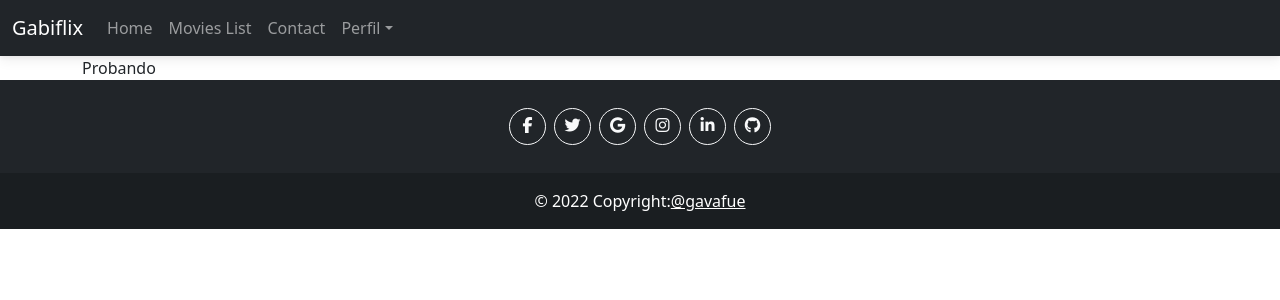
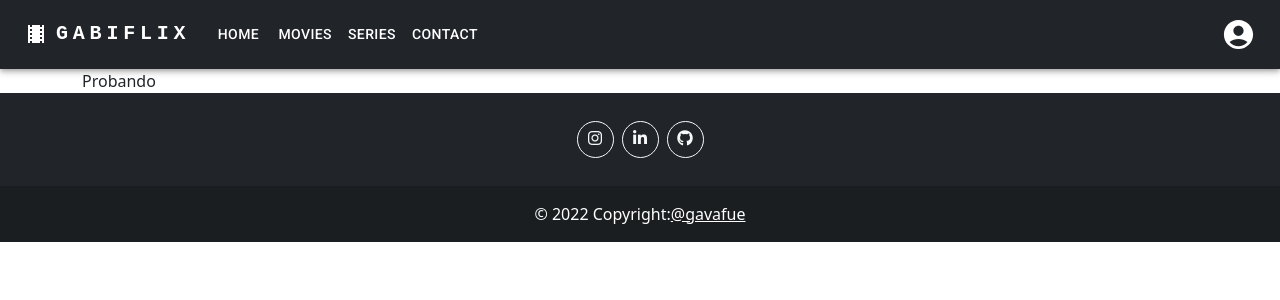
Before and after one commit to gavafue/movie-repository, a React (Create React App) app: page /home in a window 1280 px wide. Shown: the top 300 px of the page. Built offline with nearby package versions, Linux system fonts and the light colour scheme; no server answers; sample sign-in values are in the browser's storage.

Commit message:
Changed the navbar and linked the footer icons

```diff
--- a/package.json
+++ b/package.json
@@ -3,11 +3,16 @@
   "version": "0.1.0",
   "private": true,
   "dependencies": {
+    "@emotion/react": "^11.10.5",
+    "@emotion/styled": "^11.10.5",
     "@fortawesome/fontawesome-free": "^6.2.1",
     "@fortawesome/fontawesome-svg-core": "^6.2.1",
     "@fortawesome/free-regular-svg-icons": "^6.2.1",
     "@fortawesome/free-solid-svg-icons": "^6.2.1",
     "@fortawesome/react-fontawesome": "^0.2.0",
+    "@mui/icons-material": "^5.10.16",
+    "@mui/material": "^5.10.17",
+    "@mui/styled-engine-sc": "^5.10.16",
     "@testing-library/jest-dom": "^5.16.5",
     "@testing-library/react": "^13.4.0",
     "@testing-library/user-event": "^13.5.0",
@@ -22,6 +27,7 @@
     "react-router-dom": "^6.4.4",
     "react-scripts": "^5.0.1",
     "redux": "^4.2.0",
+    "styled-components": "^5.3.6",
     "sweetalert2": "^11.4.8",
     "sweetalert2-react-content": "^5.0.7",
     "web-vitals": "^2.1.4",
--- a/src/App.js
+++ b/src/App.js
@@ -17,7 +17,8 @@ function App() {
         <Route path="/" exact element={<Login />} />
         <Route path="/home" element={<PrivateRoute>Probando</PrivateRoute>} />
         <Route
-          path="/list"
+          path="/movies"
+          exact
           element={
             <PrivateRoute>
               <RoutesList />
@@ -25,7 +26,7 @@ function App() {
           }
         />
         <Route
-          path="/details"
+          path="movies/details"
           element={
             <PrivateRoute>
               <MovieDetails />
--- a/src/Components/Footer.js
+++ b/src/Components/Footer.js
@@ -1,6 +1,5 @@
 import React from "react";
 import { MDBFooter, MDBContainer, MDBIcon, MDBBtn } from "mdb-react-ui-kit";
-
 
 const Footer = () => {
   return (
@@ -14,38 +13,9 @@ const Footer = () => {
             className="m-1"
             href="#!"
             role="button"
-          >
-            <MDBIcon fab icon="facebook-f" />
-          </MDBBtn>
-
-          <MDBBtn
-            outline
-            color="light"
-            floating
-            className="m-1"
-            href="#!"
-            role="button"
-          >
-            <MDBIcon fab icon="twitter" />
-          </MDBBtn>
-
-          <MDBBtn
-            outline
-            color="light"
-            floating
-            className="m-1"
-            href="#!"
-            role="button"
-          >
-            <MDBIcon fab icon="google" />
-          </MDBBtn>
-          <MDBBtn
-            outline
-            color="light"
-            floating
-            className="m-1"
-            href="#!"
-            role="button"
+            onClick={() =>
+              (window.location.href = "https://www.instagram.com/gavafue/")
+            }
           >
             <MDBIcon fab icon="instagram" />
           </MDBBtn>
@@ -57,6 +27,9 @@ const Footer = () => {
             className="m-1"
             href="#!"
             role="button"
+            onClick={() =>
+              (window.location.href = "https://www.linkedin.com/in/gavafue/")
+            }
           >
             <MDBIcon fab icon="linkedin-in" />
           </MDBBtn>
@@ -68,6 +41,7 @@ const Footer = () => {
             className="m-1"
             href="#!"
             role="button"
+            onClick={() => (window.location = "https://github.com/gavafue")}
           >
             <MDBIcon fab icon="github" />
           </MDBBtn>
--- a/src/Components/Header.js
+++ /dev/null
@@ -1,46 +0,0 @@
-import { Link } from "react-router-dom";
-import Container from "react-bootstrap/Container";
-import Nav from "react-bootstrap/Nav";
-import Navbar from "react-bootstrap/Navbar";
-import NavDropdown from "react-bootstrap/NavDropdown";
-import { signOut } from "firebase/auth";
-import { auth } from "../firebase";
-import React from "react";
-const Header = ({ user }) => {
-  return (
-    <Navbar bg="dark" variant="dark" expand="lg">
-      <Container fluid>
-        <Navbar.Brand>Gabiflix</Navbar.Brand>
-        <Navbar.Toggle aria-controls="basic-navbar-nav" />
-        <Navbar.Collapse id="basic-navbar-nav">
-          <Nav className="me-auto">
-            <Link to="/" className="nav-link">
-              Home
-            </Link>
-            <Link to="/list" className="nav-link">
-              Movies List
-            </Link>
-            <Link to="/contact" className="nav-link">
-              Contact
-            </Link>
-            <NavDropdown
-              title="Perfil"
-              id="basic-nav-dropdown"
-              className="justify-content-end"
-            >
-              <NavDropdown.Item>Signed in as: {user.email}</NavDropdown.Item>
-              <NavDropdown.Divider />
-              <NavDropdown.Item>Editar Perfil</NavDropdown.Item>
-              <NavDropdown.Divider />
-              <NavDropdown.Item onClick={() => signOut(auth)}>
-                Log out
-              </NavDropdown.Item>
-            </NavDropdown>
-          </Nav>
-        </Navbar.Collapse>
-      </Container>
-    </Navbar>
-  );
-};
-
-export default Header;
--- a/src/Components/Layout.js
+++ b/src/Components/Layout.js
@@ -1,12 +1,12 @@
-import Header from "./Header";
+import Navbar from "./Navbar";
 import Footer from "./Footer";
 import { Container } from "react-bootstrap";
 
 const Layout = ({ children, user }) => {
   return (
     <>
-      <Header user={user} />
-      <Container>{children}</Container>
+      <Navbar user={user} />
+      <Container style={{ overflow: "auto" }}>{children}</Container>
       <Footer />
     </>
   );
--- a/src/Components/Login.js
+++ b/src/Components/Login.js
@@ -39,7 +39,7 @@ const Login = () => {
         password
       );
       localStorage.setItem("userLogged", JSON.stringify(userLogged.user));
-      navigate("/list");
+      navigate("/home");
       MySwal.fire({
         icon: "success",
         title: "Done!",
--- a/src/Components/MoviesList.js
+++ b/src/Components/MoviesList.js
@@ -45,7 +45,7 @@ const Routes = () => {
                 <Card.Text>{oneMovie.overview.substring(0, 110)}...</Card.Text>
                 <Link
                   className="text-center"
-                  to={`/details?movieID=${oneMovie.id}`}
+                  to={`/movies/details?movieID=${oneMovie.id}`}
                 >
                   <Button className="text-center" variant="secondary">
                     View details
--- /dev/null
+++ b/src/Components/Navbar.js
@@ -0,0 +1,224 @@
+import * as React from "react";
+import AppBar from "@mui/material/AppBar";
+import Box from "@mui/material/Box";
+import Toolbar from "@mui/material/Toolbar";
+import IconButton from "@mui/material/IconButton";
+import Typography from "@mui/material/Typography";
+import Menu from "@mui/material/Menu";
+import MenuIcon from "@mui/icons-material/Menu";
+import Container from "@mui/material/Container";
+
+import Button from "@mui/material/Button";
+import Tooltip from "@mui/material/Tooltip";
+import MenuItem from "@mui/material/MenuItem";
+import LocalMoviesIcon from "@mui/icons-material/LocalMovies";
+import AccountCircleRoundedIcon from "@mui/icons-material/AccountCircleRounded";
+import { useNavigate } from "react-router-dom";
+import { auth } from "../firebase";
+import { signOut } from "firebase/auth";
+
+const Navbar = ({ user }) => {
+  const navigate = useNavigate();
+  const [anchorElNav, setAnchorElNav] = React.useState(null);
+  const [anchorElUser, setAnchorElUser] = React.useState(null);
+
+  const handleOpenNavMenu = (event) => {
+    setAnchorElNav(event.currentTarget);
+  };
+  const handleOpenUserMenu = (event) => {
+    setAnchorElUser(event.currentTarget);
+  };
+
+  const handleCloseNavMenu = () => {
+    setAnchorElNav(null);
+  };
+
+  const handleCloseUserMenu = () => {
+    setAnchorElUser(null);
+  };
+
+  return (
+    <AppBar position="static" sx={{ backgroundColor: "#212529" }}>
+      <Container maxWidth="xl">
+        <Toolbar disableGutters>
+          <LocalMoviesIcon
+            sx={{ display: { xs: "none", md: "flex" }, mr: 1 }}
+          />
+          <Typography
+            variant="h6"
+            noWrap
+            component="a"
+            href="/"
+            sx={{
+              mr: 2,
+              display: { xs: "none", md: "flex" },
+              fontFamily: "monospace",
+              fontWeight: 700,
+              letterSpacing: ".3rem",
+              color: "inherit",
+              textDecoration: "none",
+            }}
+          >
+            GABIFLIX
+          </Typography>
+
+          <Box sx={{ flexGrow: 1, display: { xs: "flex", md: "none" } }}>
+            <IconButton
+              size="large"
+              aria-label="account of current user"
+              aria-controls="menu-appbar"
+              aria-haspopup="true"
+              onClick={handleOpenNavMenu}
+              color="inherit"
+            >
+              <MenuIcon />
+            </IconButton>
+            <Menu
+              id="menu-appbar"
+              anchorEl={anchorElNav}
+              anchorOrigin={{
+                vertical: "bottom",
+                horizontal: "left",
+              }}
+              keepMounted
+              transformOrigin={{
+                vertical: "top",
+                horizontal: "left",
+              }}
+              open={Boolean(anchorElNav)}
+              onClose={handleCloseNavMenu}
+              sx={{
+                display: { xs: "block", md: "none" },
+              }}
+            >
+              <MenuItem
+                sx={{ textDecoration: "none" }}
+                onClick={() => navigate("/home")}
+              >
+                <Typography textAlign="center">HOME</Typography>
+              </MenuItem>
+
+              <MenuItem
+                sx={{ textDecoration: "none" }}
+                onClick={() => navigate("/movies")}
+              >
+                <Typography textAlign="center">MOVIES</Typography>
+              </MenuItem>
+
+              <MenuItem
+                sx={{ textDecoration: "none" }}
+                onClick={() => navigate("/series")}
+              >
+                <Typography textAlign="center">SERIES</Typography>
+              </MenuItem>
+
+              <MenuItem
+                sx={{ textDecoration: "none" }}
+                onClick={() => navigate("/contact")}
+              >
+                <Typography textAlign="center">CONTACT</Typography>
+              </MenuItem>
+            </Menu>
+          </Box>
+          <LocalMoviesIcon
+            sx={{ display: { xs: "flex", md: "none" }, mr: 1 }}
+          />
+          <Typography
+            variant="h5"
+            noWrap
+            component="a"
+            href=""
+            sx={{
+              mr: 2,
+              display: { xs: "flex", md: "none" },
+              flexGrow: 1,
+              fontFamily: "monospace",
+              fontWeight: 700,
+              letterSpacing: ".3rem",
+              color: "inherit",
+              textDecoration: "none",
+            }}
+          >
+            GABIFLIX
+          </Typography>
+          <Box sx={{ flexGrow: 1, display: { xs: "none", md: "flex" } }}>
+            <Button
+              sx={{
+                my: 2,
+                color: "white",
+                display: "block",
+              }}
+              onClick={() => navigate("/home")}
+            >
+              HOME
+            </Button>
+
+            <Button
+              sx={{ my: 2, color: "white", display: "block" }}
+              onClick={() => navigate("/movies")}
+            >
+              MOVIES
+            </Button>
+
+            <Button
+              sx={{ my: 2, color: "white", display: "block" }}
+              onClick={() => navigate("/series")}
+            >
+              SERIES
+            </Button>
+
+            <Button
+              sx={{ my: 2, color: "white", display: "block" }}
+              onClick={() => navigate("/contact")}
+            >
+              CONTACT
+            </Button>
+          </Box>
+
+          <Box sx={{ flexGrow: 0 }}>
+            <Tooltip title={`Open settings for ${user.email}`}>
+              <IconButton onClick={handleOpenUserMenu} sx={{ p: 0 }}>
+                <AccountCircleRoundedIcon
+                  fontSize="large"
+                  sx={{ color: "white" }}
+                />
+              </IconButton>
+            </Tooltip>
+            <Menu
+              sx={{ mt: "45px" }}
+              id="menu-appbar"
+              anchorEl={anchorElUser}
+              anchorOrigin={{
+                vertical: "top",
+                horizontal: "right",
+              }}
+              keepMounted
+              transformOrigin={{
+                vertical: "top",
+                horizontal: "right",
+              }}
+              open={Boolean(anchorElUser)}
+              onClose={handleCloseUserMenu}
+            >
+              <MenuItem>
+                <Typography textAlign="center">Profile</Typography>
+              </MenuItem>
+              <MenuItem>
+                <Typography textAlign="center">Settings</Typography>
+              </MenuItem>
+              <MenuItem>
+                <Typography textAlign="center">Dashboard</Typography>
+              </MenuItem>
+              <MenuItem>
+                <Typography textAlign="center" onClick={() => signOut(auth)}>
+                  Sign out
+                </Typography>
+              </MenuItem>
+            </Menu>
+          </Box>
+        </Toolbar>
+      </Container>
+    </AppBar>
+  );
+};
+export default Navbar;
--- a/src/index.js
+++ b/src/index.js
@@ -1,7 +1,7 @@
 import React from "react";
 import ReactDOM from "react-dom/client";
 // eslint-disable-next-line
-import 'mdb-react-ui-kit/dist/css/mdb.min.css';
+import "mdb-react-ui-kit/dist/css/mdb.min.css";
 // eslint-disable-next-line
 import "@fortawesome/fontawesome-free/css/all.min.css";
 import App from "./App";
```
Also changed, not shown: 1 other file (tests, documents, lock files or other folders).
